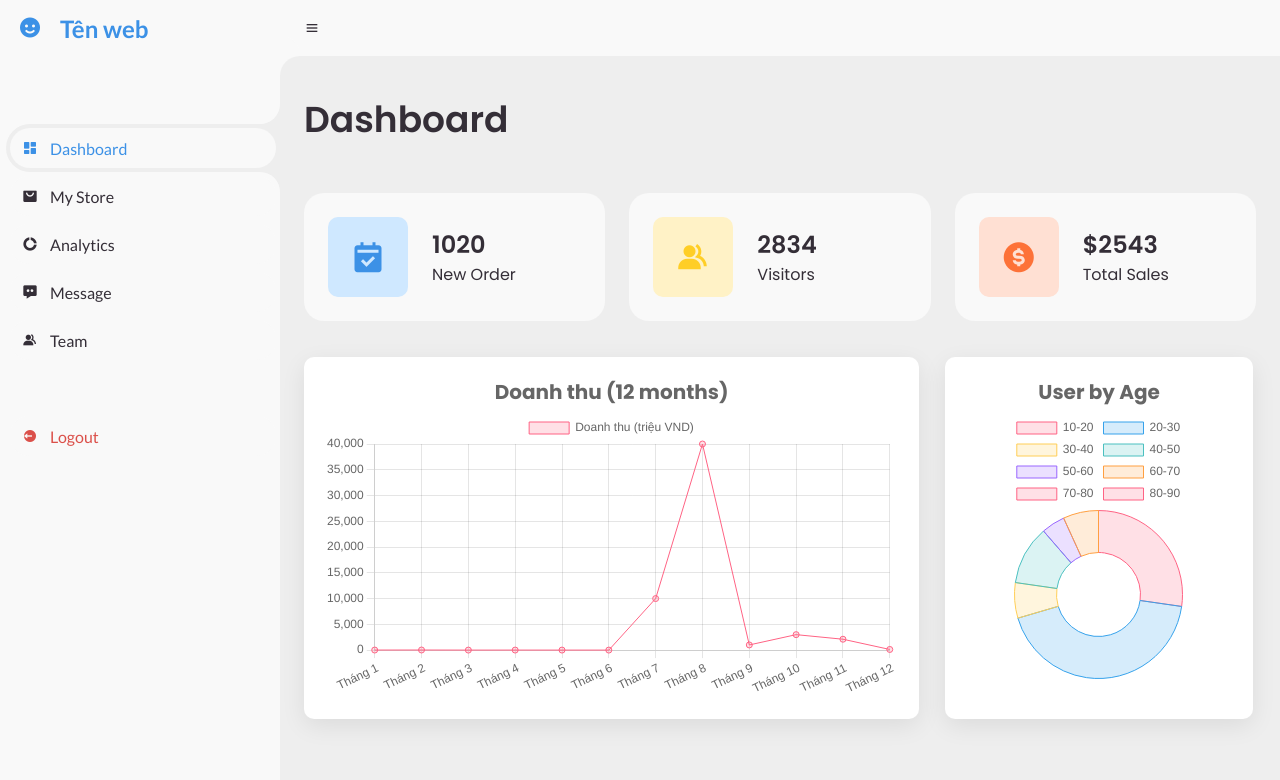
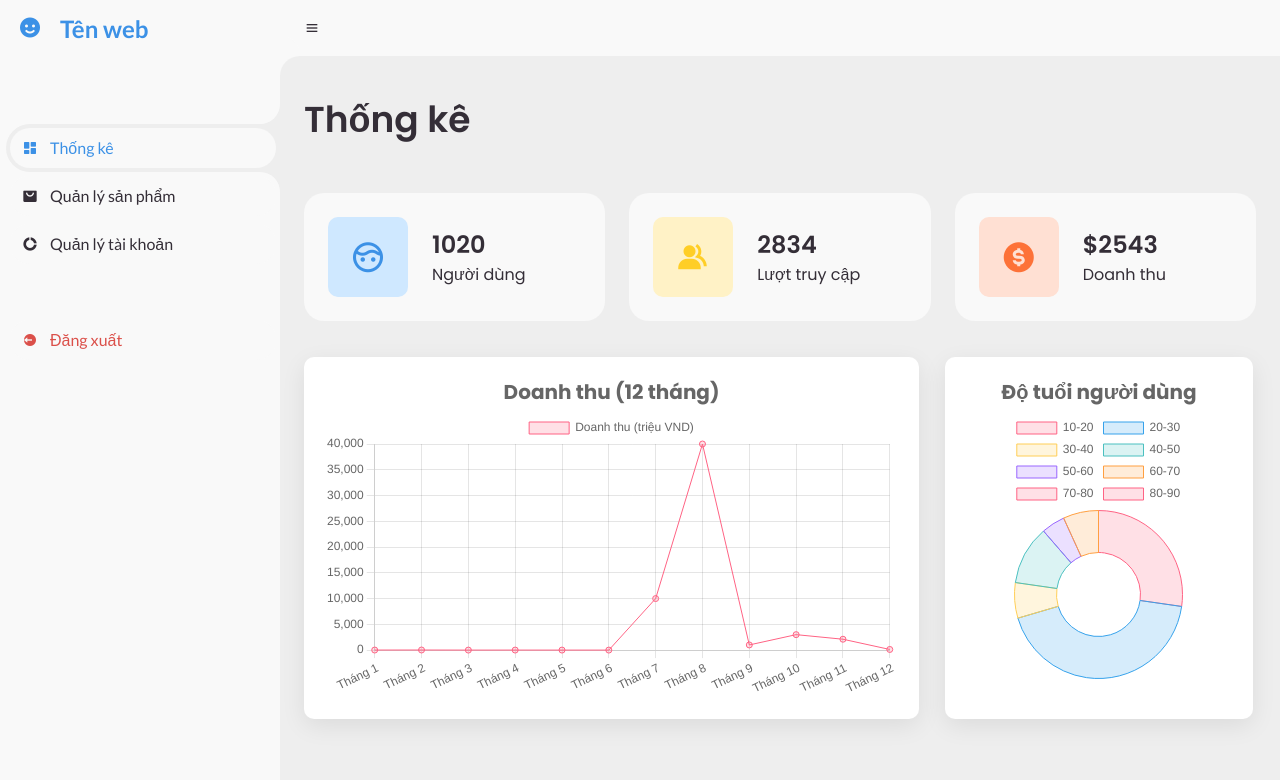
Before and after one commit to JustVinh/BTLWebtechver2, a plain HTML site: page index.html in a window 1280 px wide. Drawn offline with nearby package versions, Linux system fonts and the light colour scheme.

Commit message:
finish thong ke admin he thong

```diff
--- a/index.html
+++ b/index.html
@@ -9,7 +9,7 @@
 	<!-- My CSS -->
 	<link rel="stylesheet" href="style.css">
 
-	<title>AdminHub</title>
+	<title>Admin</title>
 </head>
 <body>
 
@@ -24,22 +24,22 @@
 			<li class="active">
 				<a href="#">
 					<i class='bx bxs-dashboard' ></i>
-					<span class="text">Dashboard</span>
+					<span class="text">Thống kê</span>
 				</a>
 			</li>
 			<li>
 				<a href="#">
 					<i class='bx bxs-shopping-bag-alt' ></i>
-					<span class="text">My Store</span>
+					<span class="text">Quản lý sản phẩm</span>
 				</a>
 			</li>
 			<li>
 				<a href="#">
 					<i class='bx bxs-doughnut-chart' ></i>
-					<span class="text">Analytics</span>
+					<span class="text">Quản lý tài khoản</span>
 				</a>
 			</li>
-			<li>
+			<!-- <li>
 				<a href="#">
 					<i class='bx bxs-message-dots' ></i>
 					<span class="text">Message</span>
@@ -50,7 +50,7 @@
 					<i class='bx bxs-group' ></i>
 					<span class="text">Team</span>
 				</a>
-			</li>
+			</li> -->
 		</ul>
 		<ul class="side-menu">
 			<!-- <li>
@@ -62,7 +62,7 @@
 			<li>
 				<a href="#" class="logout">
 					<i class='bx bxs-log-out-circle' ></i>
-					<span class="text">Logout</span>
+					<span class="text">Đăng xuất</span>
 				</a>
 			</li>
 		</ul>
@@ -99,7 +99,7 @@
 		<main>
 			<div class="head-title">
 				<div class="left">
-					<h1>Dashboard</h1>
+					<h1>Thống kê</h1>
 					<!-- <ul class="breadcrumb">
 						<li>
 							<a href="#">Dashboard</a>
@@ -118,24 +118,24 @@
 
 			<ul class="box-info">
 				<li>
-					<i class='bx bxs-calendar-check' ></i>
+					<i class='bx bx-face' ></i>
 					<span class="text">
 						<h3>1020</h3>
-						<p>New Order</p>
+						<p>Người dùng</p>
 					</span>
 				</li>
 				<li>
 					<i class='bx bxs-group' ></i>
 					<span class="text">
 						<h3>2834</h3>
-						<p>Visitors</p>
+						<p>Lượt truy cập</p>
 					</span>
 				</li>
 				<li>
 					<i class='bx bxs-dollar-circle' ></i>
 					<span class="text">
 						<h3>$2543</h3>
-						<p>Total Sales</p>
+						<p>Doanh thu</p>
 					</span>
 				</li>
 			</ul>
@@ -234,11 +234,11 @@
 			<!-- Set width <100% se fix dc loi responsive cua chart.js -->
 			<div class ="charts">
 				<div class ="chart" style="position: relative; max-height:800px; width:99%; ">
-					<h2>Doanh thu (12 months)</h2>
+					<h2>Doanh thu (12 tháng)</h2>
 					<canvas id="lineChart" ></canvas>
 				</div>
 				<div class="chart" id="doughnut-chart" style="position: relative; max-height:800px; width:99%; ">
-					<h2>User by Age</h2>
+					<h2>Độ tuổi người dùng</h2>
 					<canvas id="doughnut" ></canvas>
 				</div>
 			</div>
--- a/style.css
+++ b/style.css
@@ -560,7 +560,7 @@ body {
 	}
 
 	#content {
-		width: calc(100% - 60px);
+		width: calc(100% - 200px);
 		left: 200px;
 	}
 
```
